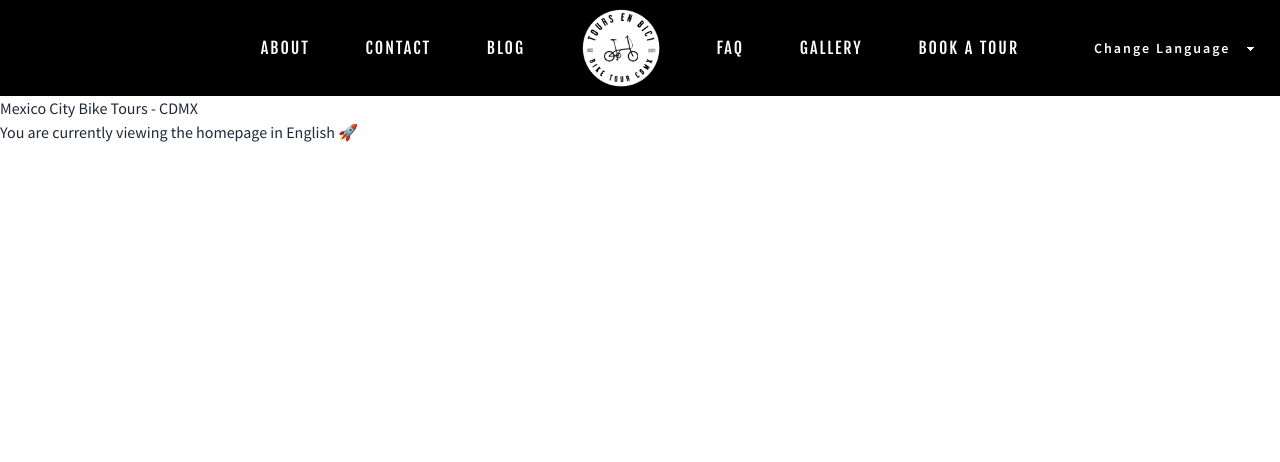
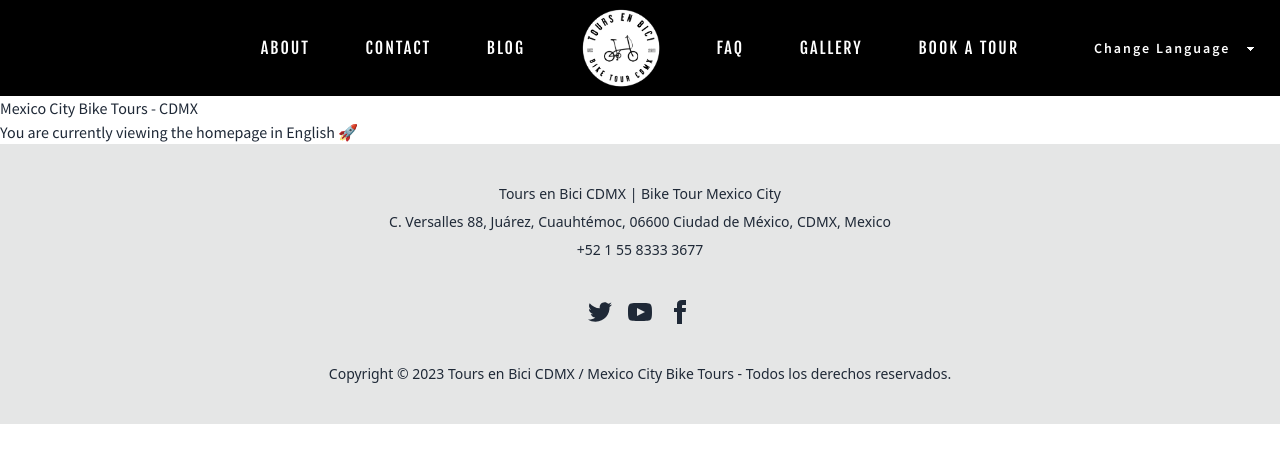
Before and after one commit to jacobdiaz/CDMXTours, a Next.js app: page / in a window 1280 px wide. Shown: the top 462 px of the page. Built offline with nearby package versions, Linux system fonts and the light colour scheme.

Commit message:
[feat] Create footer links

```diff
--- /dev/null
+++ b/src/components/Footer.tsx
@@ -0,0 +1,70 @@
+import PageLinks from "@/utils/pagelinks";
+import Link from "next/link";
+
+const Footer = () => {
+  // TODO Insert Social Media Links
+  return (
+    <footer className='grid footer footer-center p-10 bg-base-300 text-base-content overflow-hidden '>
+      <div>
+        <p> Tours en Bici CDMX | Bike Tour Mexico City</p>
+        <Link type='address' href='https://goo.gl/maps/HtKFvwCAUWStkY617'>
+          C. Versalles 88, Juárez, Cuauhtémoc, 06600 Ciudad de México, CDMX,
+          Mexico
+        </Link>
+        <Link type='phone' href='/tel:5583333677'>
+          +52 1 55 8333 3677
+        </Link>
+      </div>
+      <div>
+        <div className='grid grid-flow-col gap-4'>
+          {/* Instagram Link */}
+          <Link href=''>
+            <svg
+              xmlns='http://www.w3.org/2000/svg'
+              width='24'
+              height='24'
+              viewBox='0 0 24 24'
+              className='fill-current'
+            >
+              <path d='M24 4.557c-.883.392-1.832.656-2.828.775 1.017-.609 1.798-1.574 2.165-2.724-.951.564-2.005.974-3.127 1.195-.897-.957-2.178-1.555-3.594-1.555-3.179 0-5.515 2.966-4.797 6.045-4.091-.205-7.719-2.165-10.148-5.144-1.29 2.213-.669 5.108 1.523 6.574-.806-.026-1.566-.247-2.229-.616-.054 2.281 1.581 4.415 3.949 4.89-.693.188-1.452.232-2.224.084.626 1.956 2.444 3.379 4.6 3.419-2.07 1.623-4.678 2.348-7.29 2.04 2.179 1.397 4.768 2.212 7.548 2.212 9.142 0 14.307-7.721 13.995-14.646.962-.695 1.797-1.562 2.457-2.549z'></path>
+            </svg>
+          </Link>
+
+          {/* Facebook Link */}
+          <Link href=''>
+            <svg
+              xmlns='http://www.w3.org/2000/svg'
+              width='24'
+              height='24'
+              viewBox='0 0 24 24'
+              className='fill-current'
+            >
+              <path d='M19.615 3.184c-3.604-.246-11.631-.245-15.23 0-3.897.266-4.356 2.62-4.385 8.816.029 6.185.484 8.549 4.385 8.816 3.6.245 11.626.246 15.23 0 3.897-.266 4.356-2.62 4.385-8.816-.029-6.185-.484-8.549-4.385-8.816zm-10.615 12.816v-8l8 3.993-8 4.007z'></path>
+            </svg>
+          </Link>
+
+          {/* Tik Tok Link */}
+          <Link href='/'>
+            <svg
+              xmlns='http://www.w3.org/2000/svg'
+              width='24'
+              height='24'
+              viewBox='0 0 24 24'
+              className='fill-current'
+            >
+              <path d='M9 8h-3v4h3v12h5v-12h3.642l.358-4h-4v-1.667c0-.955.192-1.333 1.115-1.333h2.885v-5h-3.808c-3.596 0-5.192 1.583-5.192 4.615v3.385z'></path>
+            </svg>
+          </Link>
+        </div>
+      </div>
+      <div>
+        <p>
+          Copyright © 2023 Tours en Bici CDMX / Mexico City Bike Tours - Todos
+          los derechos reservados.
+        </p>
+      </div>
+    </footer>
+  );
+};
+
+export default Footer;
--- a/src/components/NavBar.tsx
+++ b/src/components/NavBar.tsx
@@ -1,42 +1,12 @@
 import Link from "next/link";
 import { useRouter } from "next/router";
 import { useState } from "react";
-import { FormattedMessage } from "react-intl";
 import LanguageSelect from "./LanguageSelect";
+import PageLinks from "@/utils/pagelinks";
 
 const NavBar = () => {
   const [isOpen, setIsOpen] = useState(false);
   const router = useRouter();
-  const links = [
-    {
-      message: <FormattedMessage id='nav.about' />,
-      href: "/about-us",
-    },
-    {
-      message: <FormattedMessage id='nav.contact' />,
-      href: "/contact",
-    },
-    {
-      message: "Blog",
-      href: "/blog",
-    },
-    {
-      message: "Home",
-      href: "/",
-    },
-    {
-      message: "FAQ",
-      href: "/faq",
-    },
-    {
-      message: <FormattedMessage id='nav.gallery' />,
-      href: "/gallery",
-    },
-    {
-      message: <FormattedMessage id='nav.book' />,
-      href: "/book-a-tour",
-    },
-  ];
 
   // Set the locale when select changes
   const handleLanguageChange = (locale: string) =>
@@ -70,12 +40,12 @@
 
           {/* Dropdown Menu */}
           {isOpen && (
-            <div className='mt-4 w-5/6 fixed bg-primary h-5/6 left-0 px-5 flex flex-col justify-between'>
+            <div className='mt-0 w-5/6 fixed bg-primary h-5/6 left-0 px-5 flex flex-col justify-between'>
               <ul tabIndex={0}>
                 <li className='py-5'>
                   <Link href='/'>Home</Link>
                 </li>
-                {links.map(({ message, href }, idx) => {
+                {PageLinks.map(({ message, href }, idx) => {
                   return (
                     <li key={idx} className='py-5'>
                       <Link href={href}>{message}</Link>
@@ -99,7 +69,7 @@
       </div>
       <div className='navbar-center w-3/5 flex justify-center md:justify-between max-h-20'>
         {/* Desktop Links */}
-        {links.map(({ message, href }, idx) => (
+        {PageLinks.map(({ message, href }, idx) => (
           <Link
             key={idx}
             href={href}
--- a/src/pages/_app.tsx
+++ b/src/pages/_app.tsx
@@ -8,6 +8,7 @@
 
 import "@/globals.css";
 import NavBar from "@/components/NavBar";
+import Footer from "@/components/Footer";
 
 interface MyAppProps {
   Component: ComponentType<any>;
@@ -45,6 +46,7 @@
       <IntlProvider locale={locale ?? "en"} messages={messages[locale ?? "en"]}>
         <NavBar />
         <Component {...pageProps} />
+        <Footer />
       </IntlProvider>
     </>
   );
--- a/src/translations/es/Navbar.json
+++ b/src/translations/es/Navbar.json
@@ -2,5 +2,5 @@
   "nav.about": "Sobre Nosotros",
   "nav.contact": "Contacta",
   "nav.gallery": "Galería",
-  "nav.book": "Reservar un Tour"
+  "nav.book": "Tours"
 }
--- /dev/null
+++ b/src/utils/pagelinks.tsx
@@ -0,0 +1,38 @@
+import { FormattedMessage } from "react-intl";
+type Link = {
+  message: string | JSX.Element;
+  href: string;
+};
+
+const PageLinks: Link[] = [
+  {
+    message: <FormattedMessage id='nav.about' />,
+    href: "/about-us",
+  },
+  {
+    message: <FormattedMessage id='nav.contact' />,
+    href: "/contact",
+  },
+  {
+    message: "Blog",
+    href: "/blog",
+  },
+  {
+    message: "Home",
+    href: "/",
+  },
+  {
+    message: "FAQ",
+    href: "/faq",
+  },
+  {
+    message: <FormattedMessage id='nav.gallery' />,
+    href: "/gallery",
+  },
+  {
+    message: <FormattedMessage id='nav.book' />,
+    href: "/book-a-tour",
+  },
+];
+
+export default PageLinks;
```
